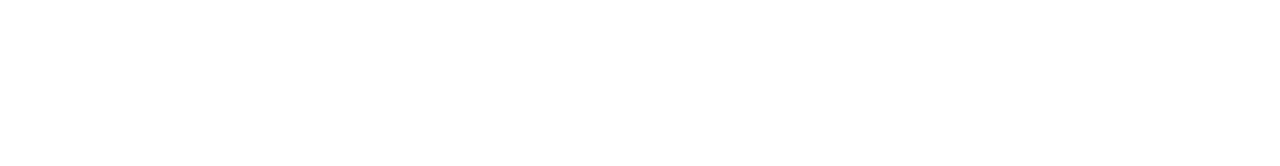
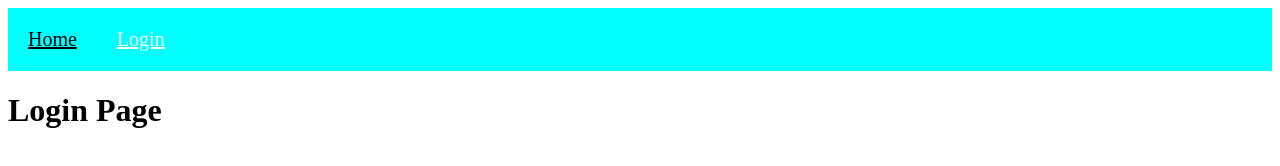
Before and after one commit to d-park7/simpleTodo, a plain HTML site: page login.html in a window 1280 px wide. Drawn offline with nearby package versions, Linux system fonts and the light colour scheme.

Commit message:
Added navbar

```diff
--- a/app.js
+++ b/app.js
@@ -1,4 +1,10 @@
 $(function() {
+    $("a").each((index, element) => {
+        if ($(element).prop("href") == window.location.href) {
+            $(element).addClass("active");
+        }
+    });
+
     $("form").submit((event) => {
         let val_one = event.currentTarget[0].value;
         if (val_one == "") {
--- a/login.html
+++ b/login.html
@@ -0,0 +1,20 @@
+<!DOCTYPE html>
+<html lang="en">
+<head>
+    <meta charset="UTF-8">
+    <meta http-equiv="X-UA-Compatible" content="IE=edge">
+    <meta name="viewport" content="width=device-width, initial-scale=1.0">
+    <title>Login</title>
+    <link rel="stylesheet" href="styles.css">
+</head>
+<body>
+    <div class="topnav">
+        <a href="index.html">Home</a>
+        <a href="login.html">Login</a>
+    </div>
+
+   <h1>Login Page</h1>
+   <script src="https://ajax.googleapis.com/ajax/libs/jquery/3.6.1/jquery.min.js"></script>
+   <script src="app.js"></script>
+</body>
+</html>
--- a/styles.css
+++ b/styles.css
@@ -23,8 +23,10 @@ label.test {
     font-size: 1.25em;
 }
 
-.topnav a:active {
-    color: brown;
+.topnav a:hover {
+    color: crimson;
 }
 
-.topnav a:
+.topnav a.active {
+    color: white;
+}
```
Also changed, not shown: index.html (+2 -2 lines).
